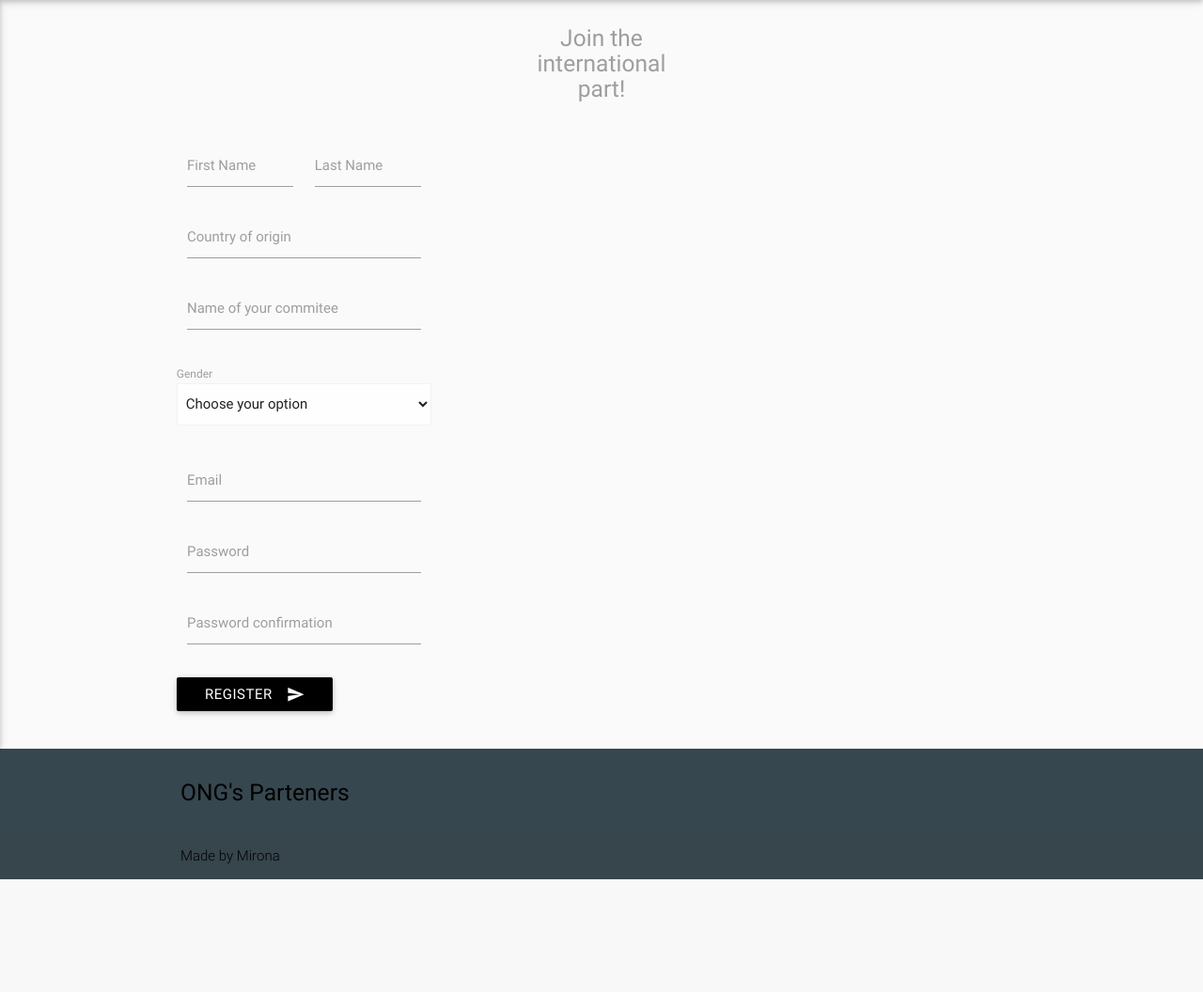
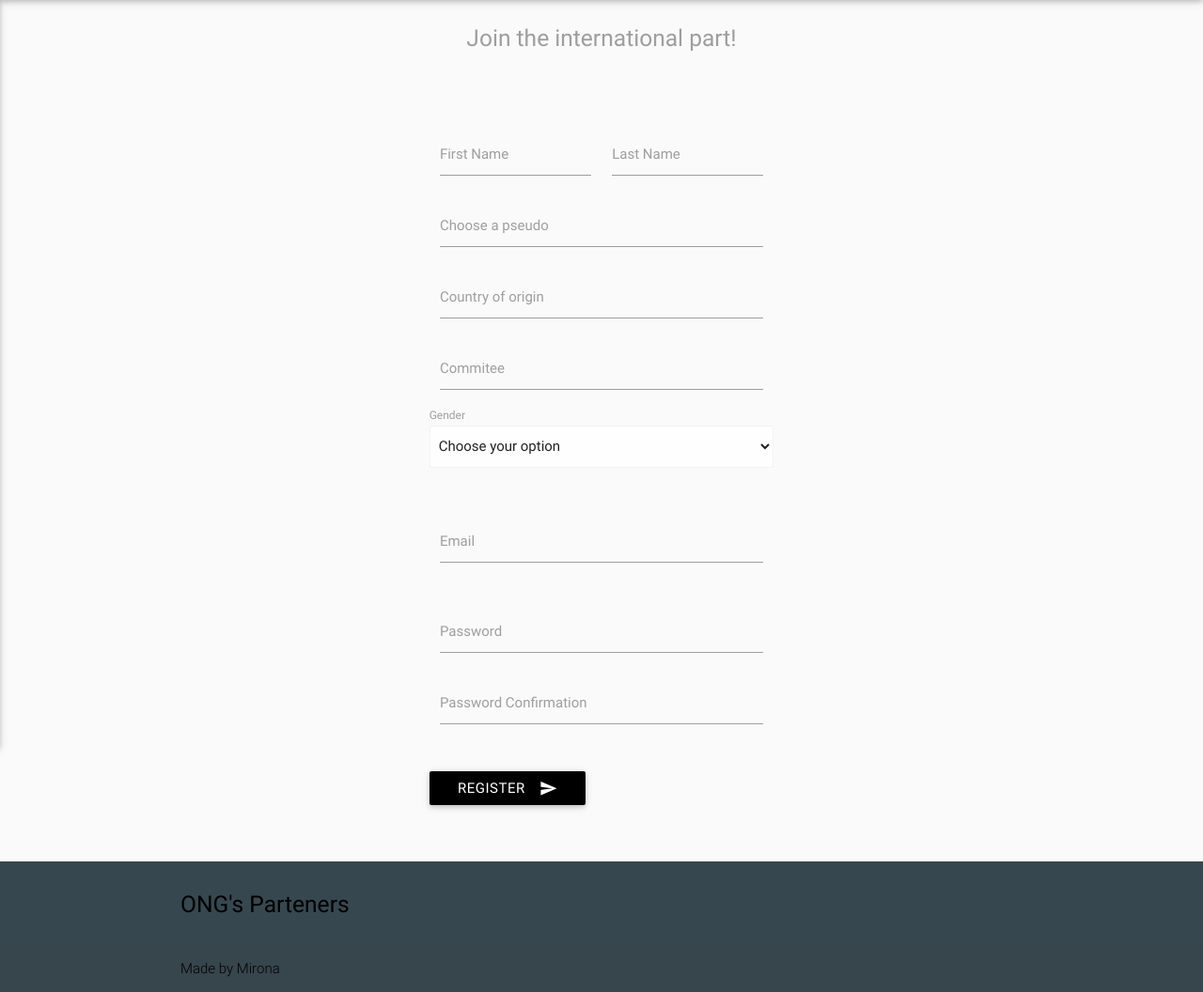
Before and after one commit to bmirona/intesarepo, a PHP site: page /templates/register.php in a window 1280 px wide. Shown: the part 64-1120 px from the top of the page at 94% size. Before the commit the page ends 1000 px from the top, so only its background shows below. Run offline with PHP 8.4, Linux system fonts and the light colour scheme; some libraries are stand-ins or nearby versions.

Commit message:
some changes

```diff
--- a/framework/css/style.css
+++ b/framework/css/style.css
@@ -57,6 +57,7 @@ footer.page-footer {
 
 #div-form {
   margin-top:100px;
+  margin-left: 100px;
 }
 
 #img-logo {
--- a/templates/accueil.php
+++ b/templates/accueil.php
@@ -1,6 +1,7 @@
 <?php ?>
 <!DOCTYPE html>
 <html lang="en">
+
 <head>
   <meta http-equiv="Content-Type" content="text/html; charset=UTF-8"/>
     <meta name="viewport" content="width=device-width, initial-scale=1, maximum-scale=1.0, user-scalable=no"/>
@@ -10,7 +11,9 @@
     <link href="https://fonts.googleapis.com/icon?family=Material+Icons" rel="stylesheet">
     <link href="../framework/css/materialize.css" type="text/css" rel="stylesheet" media="screen,projection"/>
     <link href="../framework/css/style.css" type="text/css" rel="stylesheet" media="screen,projection"/>
+  <title>Accueil</title>
 </head>
+
 <body class="#b0bec5 blue-grey lighten-3">
   <nav class="#cfd8dc blue-grey lighten-4" role="navigation">
     <div class="nav-wrapper container">
@@ -128,7 +131,6 @@ With the activities INTESA provides, it creates opportunities for students to re
     </div>
     <div class="parallax"><img src="../images/background2.jpg" alt="Unsplashed background img 3"></div>
   </div>
-
   <footer class="page-footer teal #cfd8dc blue-grey lighten-4">
       <div class="container">
         <div class="row">
@@ -154,5 +156,7 @@ With the activities INTESA provides, it creates opportunities for students to re
     <script src="../framework/js/materialize.js"></script>
     <script src="../framework/js/init.js"></script>
 
+
+
   </body>
 </html>
--- a/templates/login.php
+++ b/templates/login.php
@@ -11,7 +11,9 @@
   <link href="https://fonts.googleapis.com/icon?family=Material+Icons" rel="stylesheet">
   <link href="../framework/css/materialize.css" type="text/css" rel="stylesheet" media="screen,projection"/>
   <link href="../framework/css/style.css" type="text/css" rel="stylesheet" media="screen,projection"/>
+  <title>Log in</title>
 </head>
+
 <body>
   <main>
     <nav class="blue-grey darken-3" role="navigation">
@@ -35,7 +37,7 @@
         <div class="input-field col s12">
           <i class="material-icons prefix">person_pine</i>
           <input id="icon_prefix" type="text" class="validate">
-          <label for="icon_prefix">E-mail</label>
+          <label for="icon_prefix">Pseudo</label>
         </div>
         <div class="input-field col s12 ">
           <i class="material-icons prefix">vpn_key</i>
@@ -49,6 +51,7 @@
     </form>
   </div>
 </main>
+
 <footer class="page-footer blue-grey darken-3">
   <div class="container">
     <div class="row">
@@ -69,6 +72,5 @@
 <script src="https://code.jquery.com/jquery-2.1.1.min.js"></script>
 <script src="framework/js/materialize.js"></script>
 <script src="framework/js/init.js"></script>
-
 </body>
 </html>
--- a/templates/register.php
+++ b/templates/register.php
@@ -1,6 +1,7 @@
 <?php ?>
 <!DOCTYPE html>
 <html lang="en">
+
 <head>
   <meta http-equiv="Content-Type" content="text/html; charset=UTF-8"/>
    <meta name="viewport" content="width=device-width, initial-scale=1, maximum-scale=1.0, user-scalable=no"/>
@@ -11,8 +12,11 @@
    <link href="https://fonts.googleapis.com/icon?family=Material+Icons" rel="stylesheet">
    <link href="./framework/css/materialize.css" type="text/css" rel="stylesheet" media="screen,projection"/>
    <link href="./framework/css/style.css" type="text/css" rel="stylesheet" media="screen,projection"/>
+  <title>Register</title>
 </head>
+
 <body class="grey lighten-5">
+  <main>
     <nav class="blue-grey darken-3" role="navigation">
         <div class="nav-wrapper container">
           <a id="logo-container" href="#" class="brand-logo"> INTernational Engineering Students Association</a>
@@ -40,9 +44,21 @@
 
 <div class="row">
   <div class="col s12">
+    <div class="col s12 m2 l4">
+
+    </div>
+    <div class="row">
+      <div class="col s12 m4 l2">&nbsp;</div>
+      <div class="col s12 m4 l8">
+      <div class="col s12 m4 l2">&nbsp;</div>
+    </div>
+    </div>
+
+    <div class="row">
+      <div class="col s12">
 
         <div class="col s12 m2 l4">
-
+          &nbsp;
         </div>
 
         <div class="col s12 m8 l4">
@@ -57,13 +73,16 @@
               <label for="last_name">Last Name</label>
             </div>
             <div class="input-field col s12">
+              <input id="pseudo" type="text" class="validate">
+              <label for="pseudo">Choose a pseudo</label>
+            </div>
+            <div class="input-field col s12">
               <input id="country_origin" type="text" class="validate">
               <label for="country_origin">Country of origin</label>
             </div>
             <div class="input-field col s12">
-          <input id="city_origin" type="text" class="validate">
-          <label for="city_origin">Name of your commitee</label>
-        </div>
+              <input id="commitee" type="text" class="validate">
+              <label for="commitee">Commitee</label>
             </div>
             <div class="row">
               <label>Gender</label>
@@ -72,24 +91,32 @@
                    <option value="1">Male</option>
                    <option value="2">Female</option>
                 </select>
-
            </div>
-      <div class="row ">  <!-- makes sure that they will right smth@smth.st -->
+        </div>
+          <div class="row">
             <div class="input-field col s12">
               <input id="email" type="email" class="validate">
               <label for="email">Email</label>
             </div>
-      <div class="row">
+          </div>
+          <div class="row">  <!-- makes sure that they will write smth@smth.st -->
             <div class="input-field col s12">
               <input id="password" type="password" class="validate">
               <label for="password">Password</label>
             </div>
+          <div class="row">
             <div class="input-field col s12">
               <input id="password" type="password" class="validate">
-          <label for="password">Password confirmation</label>
+              <label for="password">Password Confirmation</label>
             </div>
           </div>
-
+          <div class="input-field col s12">
+        <select>
+          <option value="" disabled selected>Choose your current status</option> <!-- sa vad cum sa fac, dupa optiune tr sa complete tara sau nu -->
+          <option value="1"> I am erasmus </option>
+          <option value="2"> I am not erasmus</option>
+        </select>
+      </div>
       <button class="btn waves-effect waves-light black lighten-2" type="submit" name="action" id="but">Register
         <i class="material-icons right">send</i>
       </button>
@@ -98,7 +125,7 @@
   </div>
   </div>
 </div>
-
+</main>
 <footer class="page-footer blue-grey darken-3">
     <div class="container">
       <div class="row">
@@ -124,5 +151,6 @@
   <script src="framework/js/materialize.js"></script>
   <script src="framework/js/init.js"></script>
 
+
   </body>
 </html>
```
Also changed, not shown: index.php (+10 -7 lines), modules/footer.php (added, +20 -0 lines), modules/head_file.php (added, +8 -0 lines), modules/header.php (added, +18 -0 lines). Lines whose indentation alone changed are shown as unchanged.
